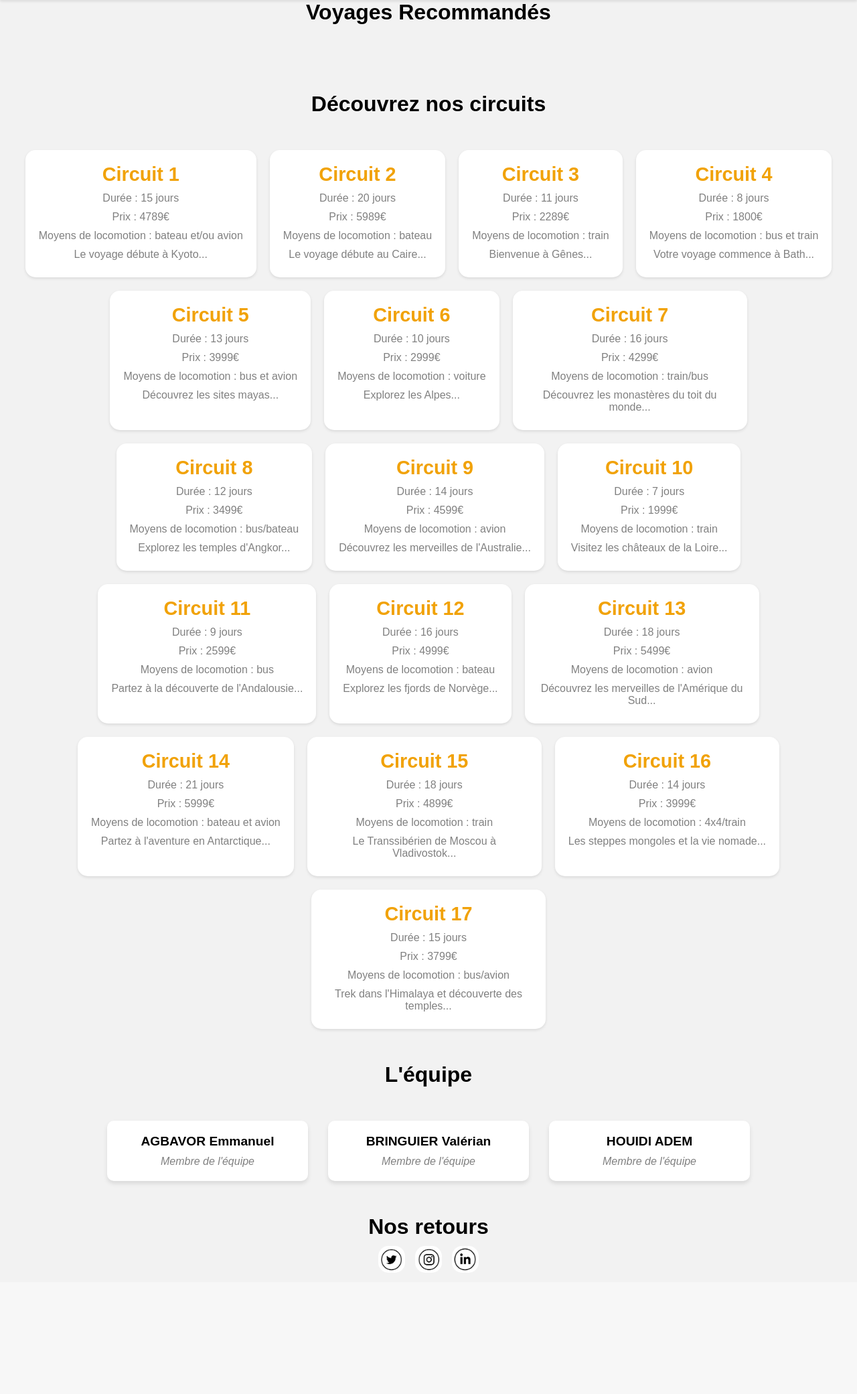
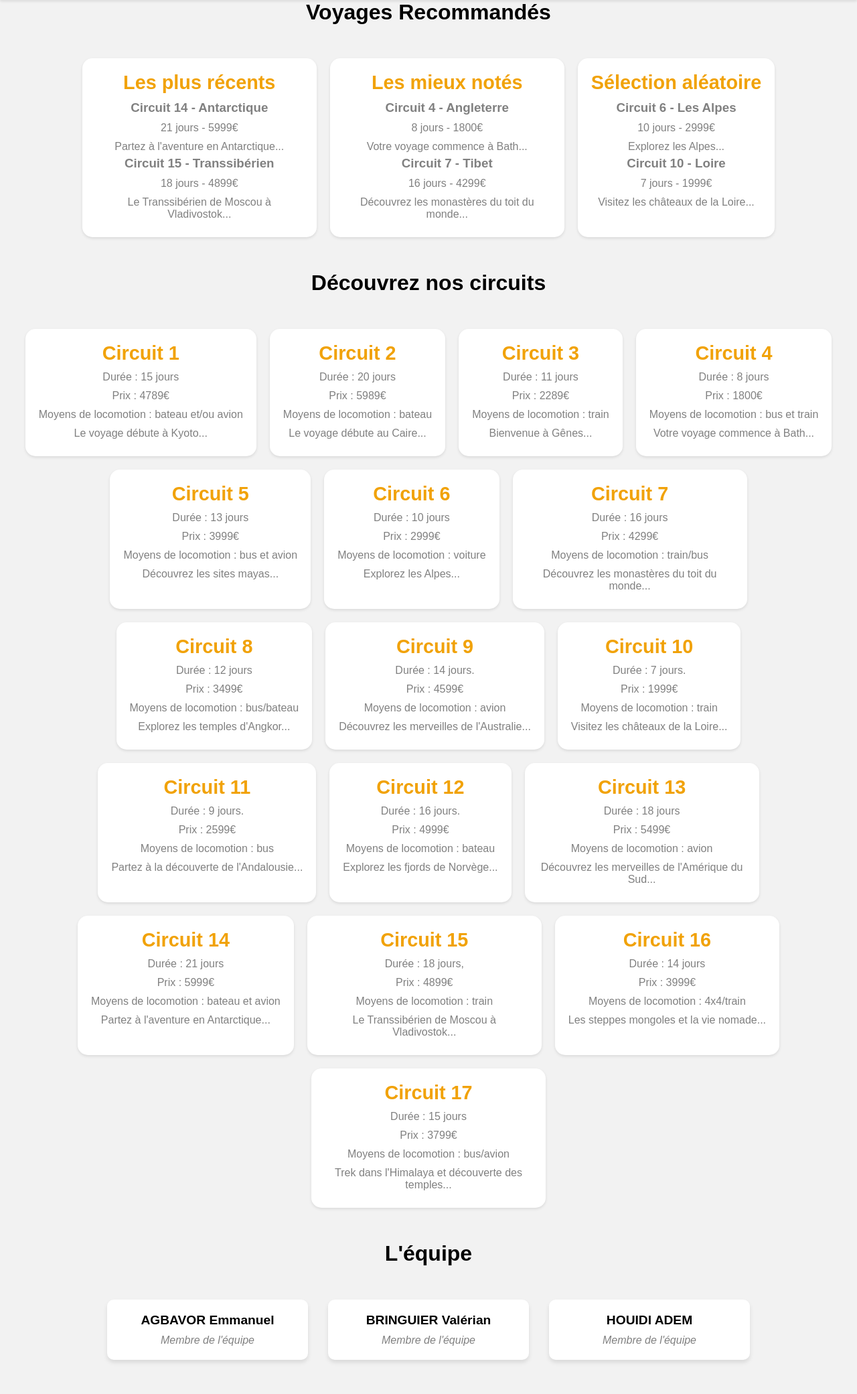
Before and after one commit to Veiixc/Click-Journey, a PHP site: the page made by Click-Journey-adem/html/présentation.php in a window 1280 px wide. Shown: the part 85-2166 px from the top of the page at 67% size. Before the commit the page ends 1982 px from the top, so only its background shows below. Run offline with PHP 8.4, Linux system fonts and the light colour scheme.

Commit message:
[#PHASE 2]voyages aléatoires & recommandés

```diff
--- a/Click-Journey-adem/html/présentation.php
+++ b/Click-Journey-adem/html/présentation.php
@@ -1,5 +1,75 @@
 <?php
 require_once '../php/auth/check_auth.php';
+
+
+$circuits = [
+
+
+
+
+    ['id' => 1, 'titre' => 'Kyoto', 'duree' => 15, 'prix' => 4789, 'description' => 'Le voyage débute à Kyoto...'],
+    ['id' => 2, 'titre' => 'Le Caire', 'duree' => 20, 'prix' => 5989, 'description' => 'Le voyage débute au Caire...'],
+    ['id' => 3, 'titre' => 'Gênes', 'duree' => 11, 'prix' => 2289, 'description' => 'Bienvenue à Gênes...'],
+
+
+
+
+    ['id' => 4, 'titre' => 'Angleterre', 'duree' => 8, 'prix' => 1800,         'description' => 'Votre voyage commencez à Bath...'],
+    ['id' => 5, 'titre' => 'Sites Mayas', 'duree' => 13, 'prix' => 3999, 'description' => 'Découvrez les sites mayas...'],
+
+
+
+    ['id' => 6, 'titre' => 'Les Alpes', 'duree' => 10, 'prix' => 2999, 'description' => 'Explorez les Alpes...'],
+
+
+    ['id' => 7,     'titre' => 'Tibet', 'duree' => 16, 'prix' => 4299, 'description' => 'Découvrez les monastères du toit du monde...'],
+
+
+    ['id' => 8,     'titre' => 'Angkor', 'duree' => 12, 'prix' => 3499, 'description' => 'Explorez les temples d\'Angkor...'],
+
+
+    ['id' => 9,     'titre' => 'Australie', 'duree' => 14, 'prix' => 4599, 'description' => 'Découvrez les merveilles de l\'Australie...'],
+    ['id' => 10, 'titre' => 'Loire', 'duree' => 7, 'prix' => 1999, 'description' => 'Visitez les châteaux de la Loire...'],
+
+
+    ['id' => 11,    'titre' => 'Andalousie', 'duree' => 9, 'prix' => 2599, 'description' => 'Partez à la découverte de l\'Andalousie...'],
+
+
+
+    ['id' => 12, 'titre' => 'Norvège', 'duree' => 16, 'prix' => 4999, 'description' => 'Explorez les fjords de Norvège avec nous !'],
+
+
+    ['id' => 13,             'titre' => 'Amérique du Sud', 'duree' => 18, 'prix' => 5499, 'description' =>              'Découvrez les merveilles de l\'Amérique du Sud !!!'],
+    ['id' => 14,                   'titre' => 'Antarctique', 'duree' => 21, 'prix' => 5999,        'description' => 'Partez à l\'aventure en Antarctique...'],
+
+
+
+    ['id' => 15, 'titre' =>                  'Transsibérien', 'duree' => 18, 'prix' => 4899, 'description' =>                 'Le Transsibérien de Moscou à Vladivostok...'],
+
+
+
+
+
+
+
+
+
+
+
+    ['id' => 16, 'titre' =>                'Mongolie', 'duree' => 14,                  'prix' => 3999, 'description' => 'Les steppes mongoles et la vie nomade...'],
+
+
+
+    ['id' => 17, 'titre' =>                'Himalaya', 'duree' => 15,             'prix' => 3799,                  'description' => 'Trek dans l\'Himalaya et découverte des temples...']
+];
+
+
+$indices = array_rand($circuits, 2);
+
+
+
+$circuits_aleatoires =             [$circuits[$indices[0]], $circuits[$indices[1]]];
+
 ?>
 <!DOCTYPE html>
 <html lang="en">
@@ -7,8 +77,14 @@ require_once '../php/auth/check_auth.php';
 <head>
     <meta charset="UTF-8">
     <meta name="viewport" content="width=device-width, initial-scale=1.0">
+
+
+
+
     <link rel="stylesheet" type="text/css" href="../css/index.css">
     <title>Notre Agence</title>
+
+
 
     <link rel="icon" type="img/png" href="../img/logo-site.png">
 </head>
@@ -24,14 +100,28 @@ require_once '../php/auth/check_auth.php';
 
 
         <div class="header-links">
+
+
+
             <a href="administrateur.php"><button>Administrateur</button></a>
   <a href="recherche.php"><button>Rechercher</button></a>
             <a href="présentation.php"><button>Notre agence</button></a>
    <a href="profil.php"><button>Profil</button></a>
+
+
+
+
+
+
+
+
             <?php if(isLoggedIn()): ?>
                 <a href="../php/auth/logout.php"><button>Déconnexion</button></a>
             <?php else: ?>
                 <a href="connexion.php"><button>Se connecter / S'inscrire</button></a>
+
+
+
 
 
 
@@ -45,10 +135,86 @@ require_once '../php/auth/check_auth.php';
 
     <div class="conteneur">
         <h1>Voyages Recommandés</h1>
-        <div id="voyages-recommandes" class="circuits-conteneur">
+        <div class="circuits-conteneur">
+            <div class="circuit">
+
+
+
+                <h2>Les plus récents</h2>
+
+
+
+                <div class="circuit-item">
+                    <h3>Circuit 14 - Antarctique</h3>
+                    <p>21 jours - 5999€</p>
+                    <p>Partez à l'aventure en Antarctique...</p>
                 </div>
+                <div class="circuit-item">
+
+
+
+
+                    <h3>Circuit 15 - Transsibérien</h3>
+                    <p>18 jours - 4899€</p>
+                    <p>Le Transsibérien de Moscou à Vladivostok...</p>
+                </div>
+            </div>
+
+            <div class="circuit">
+                <h2>Les mieux notés</h2>
+
+
+
+                <div class="circuit-item">
+
+
+
+                    <h3>Circuit 4 - Angleterre</h3>
+                    <p>8 jours - 1800€</p>
+                    <p>Votre voyage commence à Bath...</p>
+                </div>
+                <div class="circuit-item">
+
+
+
+
+                    <h3>Circuit 7 - Tibet</h3>
+                    <p>16 jours - 4299€</p>
+                    <p>Découvrez les monastères du toit du monde...</p>
+                </div>
+            </div>
+
+            <div class="circuit">
+                <h2>Sélection aléatoire</h2>
+
+
+
+
+                <?php foreach($circuits_aleatoires as $circuit): ?>
+
+
+
+
+                <div class="circuit-item">
+        <h3>Circuit <?php echo $circuit['id']; ?> - <?php echo $circuit['titre']; ?></h3>
+      <p><?php echo $circuit['duree']; ?> jours - <?php echo $circuit['prix']; ?>€</p>
+                    <p><?php echo $circuit['description']; ?></p>
+                </div>
+
+
+
+
+                <?php endforeach; ?>
+            </div>
+        </div>
+
+
+
         <h1>Découvrez nos circuits</h1>
         <div class="circuits-conteneur">
+
+
+
             <a href="circuits/circuit1.php" class="circuit">
            <h2>Circuit 1</h2>
 
@@ -62,6 +228,9 @@ require_once '../php/auth/check_auth.php';
                 <p>Moyens de locomotion : bateau et/ou avion</p>
                 <p>Le voyage débute à Kyoto...</p>
             </a>
+
+
+
       <a href="circuits/circuit2.php" class="circuit">
                 <h2>Circuit 2</h2>
 
@@ -70,6 +239,9 @@ require_once '../php/auth/check_auth.php';
 
 
           <p>Prix : 5989€</p>
+
+
+
                 <p>Moyens de locomotion : bateau</p>
                 <p>Le voyage débute au Caire...</p>
 
@@ -84,11 +256,17 @@ require_once '../php/auth/check_auth.php';
 
 
                 <p>Moyens de locomotion : train</p>
+
+
+
                 <p>Bienvenue à Gênes...</p>
             </a>
             <a href="circuits/circuit4.php" class="circuit">
                 <h2>Circuit 4</h2>
                 <p>Durée : 8 jours</p>
+
+
+
                 <p>Prix : 1800€</p>
                 <p>Moyens de locomotion : bus et train</p>
                 <p>Votre voyage commence à Bath...</p>
@@ -96,20 +274,35 @@ require_once '../php/auth/check_auth.php';
             <a href="circuits/circuit5.php" class="circuit">
                 <h2>Circuit 5</h2>
                 <p>Durée : 13 jours</p>
+
+
+
                 <p>Prix : 3999€</p>
    <p>Moyens de locomotion : bus et avion</p>
                 <p>Découvrez les sites mayas...</p>
             </a>
             <a href="circuits/circuit6.php" class="circuit">
                 <h2>Circuit 6</h2>
+
+
+
        <p>Durée : 10 jours</p>
                 <p>Prix : 2999€</p>
+
+
+
                 <p>Moyens de locomotion : voiture</p>
                 <p>Explorez les Alpes...</p>
             </a>
             <a href="circuits/circuit7.php" class="circuit">
                 <h2>Circuit 7</h2>
+
+
+
                 <p>Durée : 16 jours</p>
+
+
+
                 <p>Prix : 4299€</p>
                 <p>Moyens de locomotion : train/bus</p>
                 <p>Découvrez les monastères du toit du monde...</p>
@@ -118,33 +311,55 @@ require_once '../php/auth/check_auth.php';
                 <h2>Circuit 8</h2>
                 <p>Durée : 12 jours</p>
           <p>Prix : 3499€</p>
+
+
+
                 <p>Moyens de locomotion : bus/bateau</p>
                 <p>Explorez les temples d'Angkor...</p>
+
+
+
+
+
+
+
             </a>
             <a href="circuits/circuit9.php" class="circuit">
             <h2>Circuit 9</h2>
-                <p>Durée : 14 jours</p>
+                <p>Durée : 14 jours.</p>
                 <p>Prix : 4599€</p>
+
+
+
       <p>Moyens de locomotion : avion</p>
               <p>Découvrez les merveilles de l'Australie...</p>
             </a>
             <a href="circuits/circuit10.php" class="circuit">
                 <h2>Circuit 10</h2>
-                <p>Durée : 7 jours</p>
+
+
+
+                <p>Durée : 7 jours.</p>
                 <p>Prix : 1999€</p>
+
+
+
                 <p>Moyens de locomotion : train</p>
                 <p>Visitez les châteaux de la Loire...</p>
             </a>
             <a href="circuits/circuit11.php" class="circuit">
                 <h2>Circuit 11</h2>
-                <p>Durée : 9 jours</p>
+
+
+
+                <p>Durée : 9 jours.</p>
       <p>Prix : 2599€</p>
    <p>Moyens de locomotion : bus</p>
                 <p>Partez à la découverte de l'Andalousie...</p>
             </a>
             <a href="circuits/circuit12.php" class="circuit">
                 <h2>Circuit 12</h2>
-                <p>Durée : 16 jours</p>
+                <p>Durée : 16 jours.</p>
                 <p>Prix : 4999€</p>
          <p>Moyens de locomotion : bateau</p>
                 <p>Explorez les fjords de Norvège...</p>
@@ -156,6 +371,23 @@ require_once '../php/auth/check_auth.php';
         <p>Moyens de locomotion : avion</p>
                 <p>Découvrez les merveilles de l'Amérique du Sud...</p>
             </a>
+
+
+
+
+
+
+
+
+
+
+
+
+
+
+
+
+
             <a href="circuits/circuit14.php" class="circuit">
                 <h2>Circuit 14</h2>
                 <p>Durée : 21 jours</p>
@@ -165,7 +397,7 @@ require_once '../php/auth/check_auth.php';
             </a>
             <a href="circuits/circuit15.php" class="circuit">
                 <h2>Circuit 15</h2>
-                <p>Durée : 18 jours</p>
+                <p>Durée : 18 jours,</p>
         <p>Prix : 4899€</p>
                 <p>Moyens de locomotion : train</p>
                 <p>Le Transsibérien de Moscou à Vladivostok...</p>
@@ -177,6 +409,10 @@ require_once '../php/auth/check_auth.php';
                 <h2>Circuit 16</h2>
 
              <p>Durée : 14 jours</p>
+
+
+
+
 
             <p>Prix : 3999€</p>
                 <p>Moyens de locomotion : 4x4/train</p>
```
Lines whose indentation alone changed are shown as unchanged.
